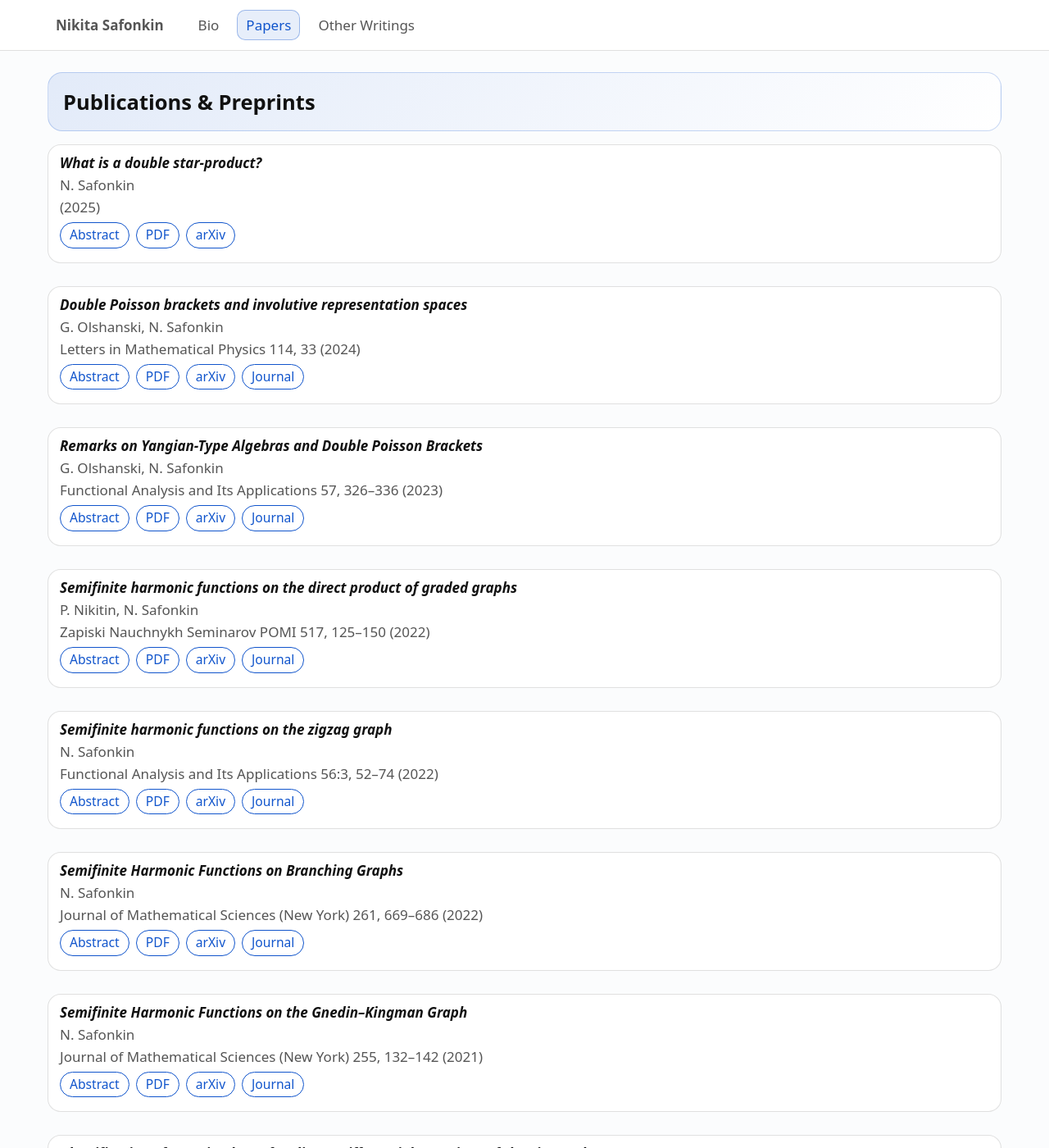
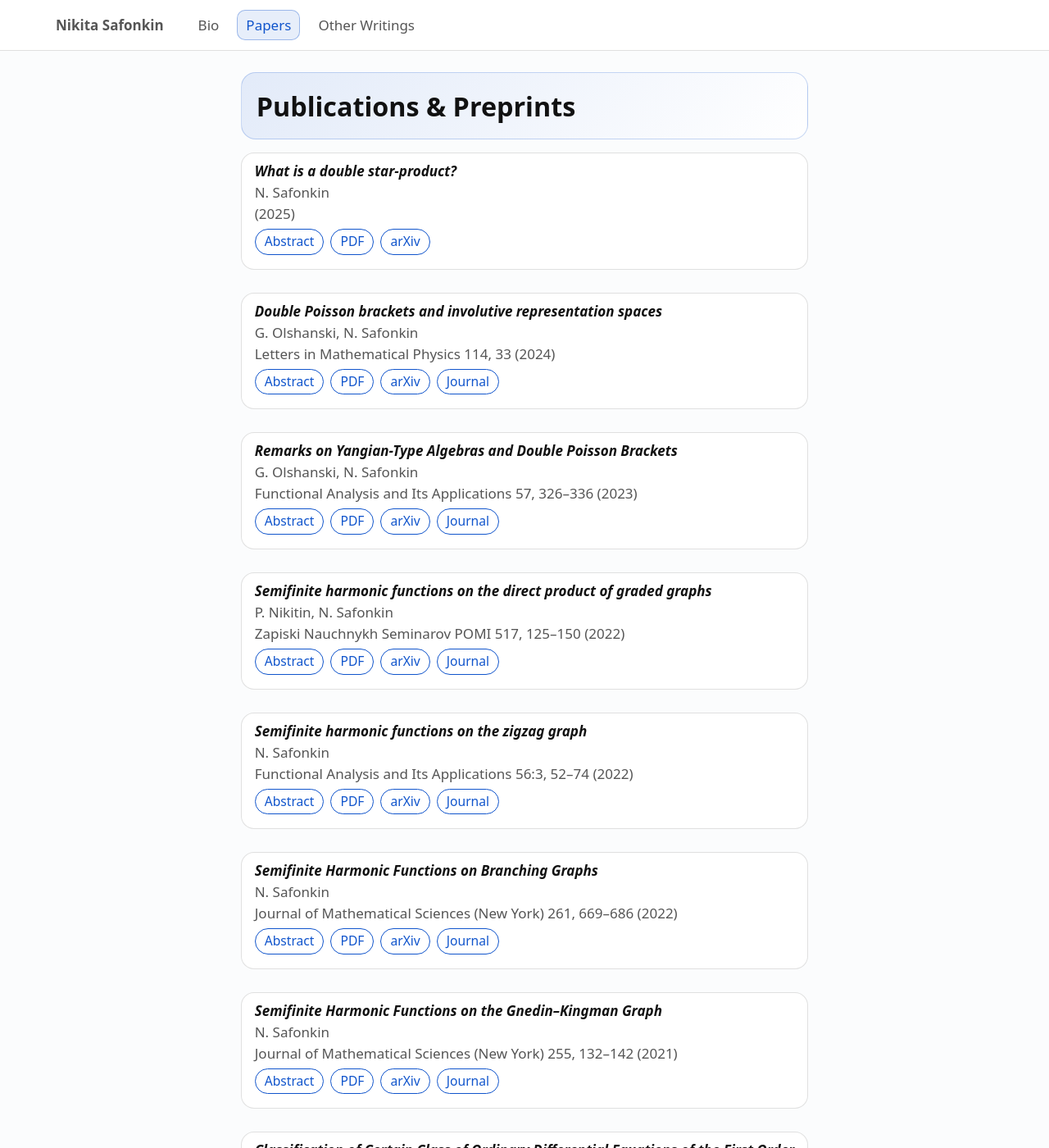
Before and after one commit to n-safonkin/n-safonkin.github.io, a Jekyll site: the page built from papers.html, in a window 1280 px wide and 1400 px high. Shown: the whole window at 82% size. Built offline with Jekyll 4.4.1, drawn with Linux system fonts in a browser that asks for light colours.

Commit message:
Update papers.css

```diff
--- a/assets/papers.css
+++ b/assets/papers.css
@@ -1,39 +1,103 @@
-/* Force Papers to match Bio width (and avoid cache ghosts) */
-.wrap{
-  max-width: var(--container) !important;
-  width: min(100%, var(--container)) !important;
+:root{
+  /* Put your accent color here */
+  --accent: #1155cc;
+
+  --bg: #fbfcfd;
+  --card: #ffffff;
+  --text: #111;
+  --muted: #555;
+  --border: rgba(0,0,0,.12);
+}
+
+*{ box-sizing: border-box; }
+body{
+  margin: 0;
+  font-family: system-ui, -apple-system, Segoe UI, Roboto, sans-serif;
+  background: var(--bg);
+  color: var(--text);
+}
+
+.topbar{
+  position: sticky;
+  top: 0;
+  background: rgba(255,255,255,.9);
+  backdrop-filter: blur(10px);
+  border-bottom: 1px solid var(--border);
 }
 .nav{
-  max-width: var(--container) !important;
-  width: min(100%, var(--container)) !important;
+  max-width: 950px;
+  margin: 0 auto;
+  padding: 12px 18px;
+  display: flex;
+  gap: 12px;
+  flex-wrap: wrap;
+  align-items: center;
+}
+.brand{
+  font-weight: 750;
+  text-decoration: none;
+  color: var(--text);
+  margin-right: 10px;
+}
+.nav a{
+  text-decoration: none;
+  color: var(--muted);
+  padding: 6px 10px;
+  border-radius: 10px;
+}
+.nav a.active{
+  color: var(--accent);
+  border: 1px solid color-mix(in srgb, var(--accent) 35%, transparent);
+  background: color-mix(in srgb, var(--accent) 10%, white);
 }
 
-/* Yuan-style: each paper in its own frame */
+.wrap{
+  max-width: 950px;
+  margin: 0 auto;
+  padding: 26px 18px 60px;
+}
+
+.hero{
+  padding: 18px;
+  border-radius: 18px;
+  border: 1px solid color-mix(in srgb, var(--accent) 22%, transparent);
+  background: linear-gradient(135deg,
+    color-mix(in srgb, var(--accent) 12%, white),
+    white);
+}
+h1{ margin: 0 0 6px; font-size: 1.9rem; }
+.sub{ color: var(--muted); }
+
+/* Yuan-style list */
 ol.papers{
   list-style: none;
   padding-left: 0;
   margin: 16px 0 0;
   display: grid;
-  gap: 10px; /* was 12px -> ~15% shorter */
+  gap: 14px;
+  justify-items: center; /* NEW: center the boxes */
 }
 
+/* Paper box: centered + ~30% shorter */
 li.paperitem{
   background: var(--card);
   border: 1px solid var(--border);
   border-radius: 16px;
-  padding: 10px 14px; /* was 12px 14px -> ~15% shorter vertically */
+
+  width: min(900px, 100%); /* NEW: narrower than page, centered */
+  padding: 10px 16px;      /* NEW: ~30% less vertical padding */
 }
 
 .paper-title{ font-weight: 750; }
-.paper-authors{ margin-top: 4px; color: var(--muted); }
-.paper-venue{ margin-top: 4px; color: var(--muted); }
+.paper-authors{ margin-top: 3px; color: var(--muted); } /* slightly tighter */
+.paper-venue{ margin-top: 3px; color: var(--muted); }   /* slightly tighter */
 
 .paper-links{
   display: flex;
   gap: 8px;
   flex-wrap: wrap;
-  margin-top: 7px;   /* was 8px */
-  margin-bottom: 7px;/* was 8px */
+  margin-top: 7px;     /* tighter */
+  margin-bottom: 7px;  /* tighter */
 }
 
 .pill{
@@ -50,11 +114,7 @@ li.paperitem{
   text-decoration: none;
   user-select: none;
 }
-
-.pill:hover{
-  background: var(--accent);
-  color: white;
-}
+.pill:hover{ background: var(--accent); color: white; }
 
 .pill.disabled{
   opacity: .45;
@@ -63,9 +123,8 @@ li.paperitem{
 }
 
 .abstract{
-  margin-top: 10px;
+  margin-top: 7px; /* tighter */
   border-left: 3px solid var(--accent);
   padding-left: 12px;
 }
-
 .is-hidden{ display: none; }
```
